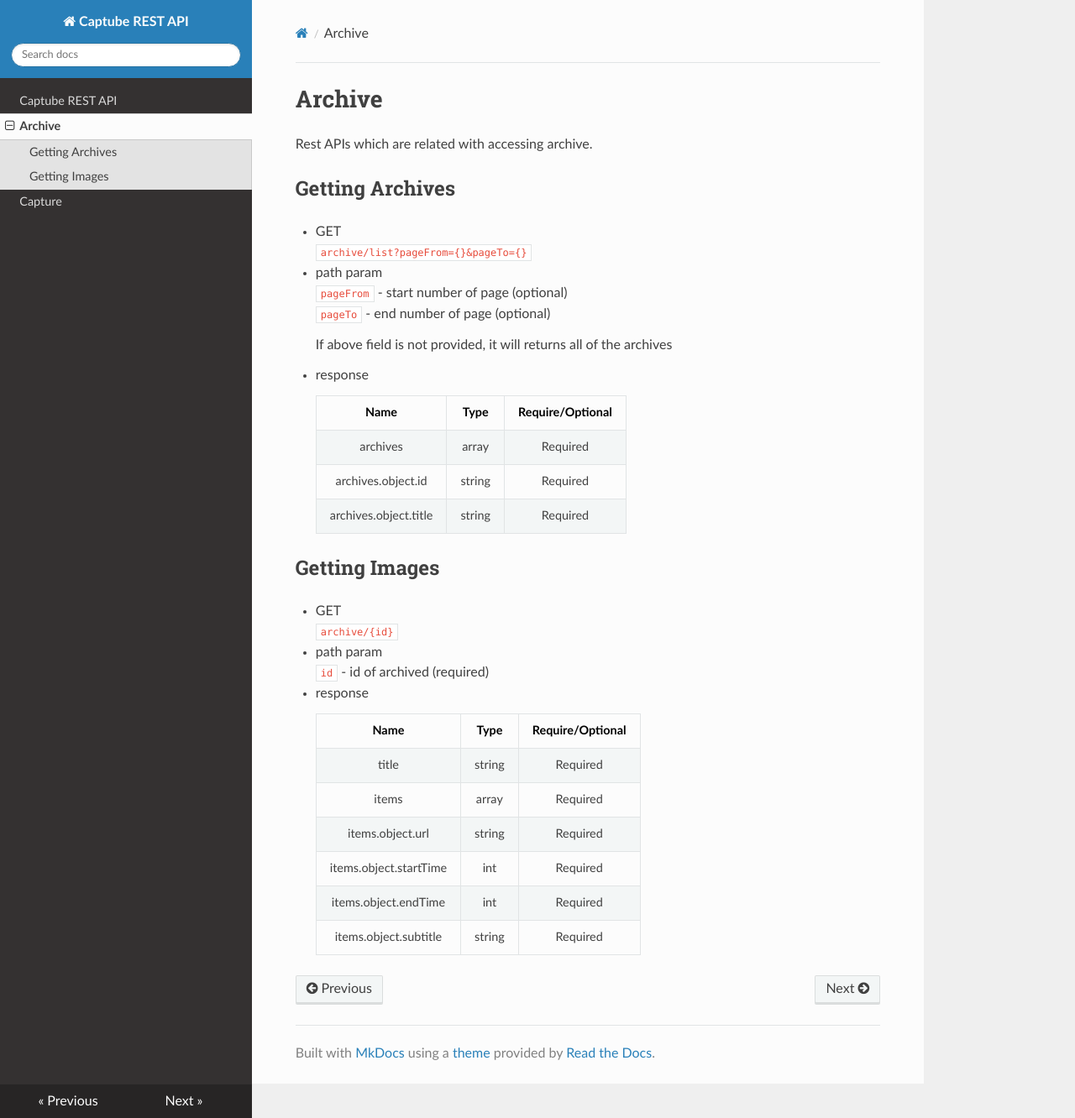
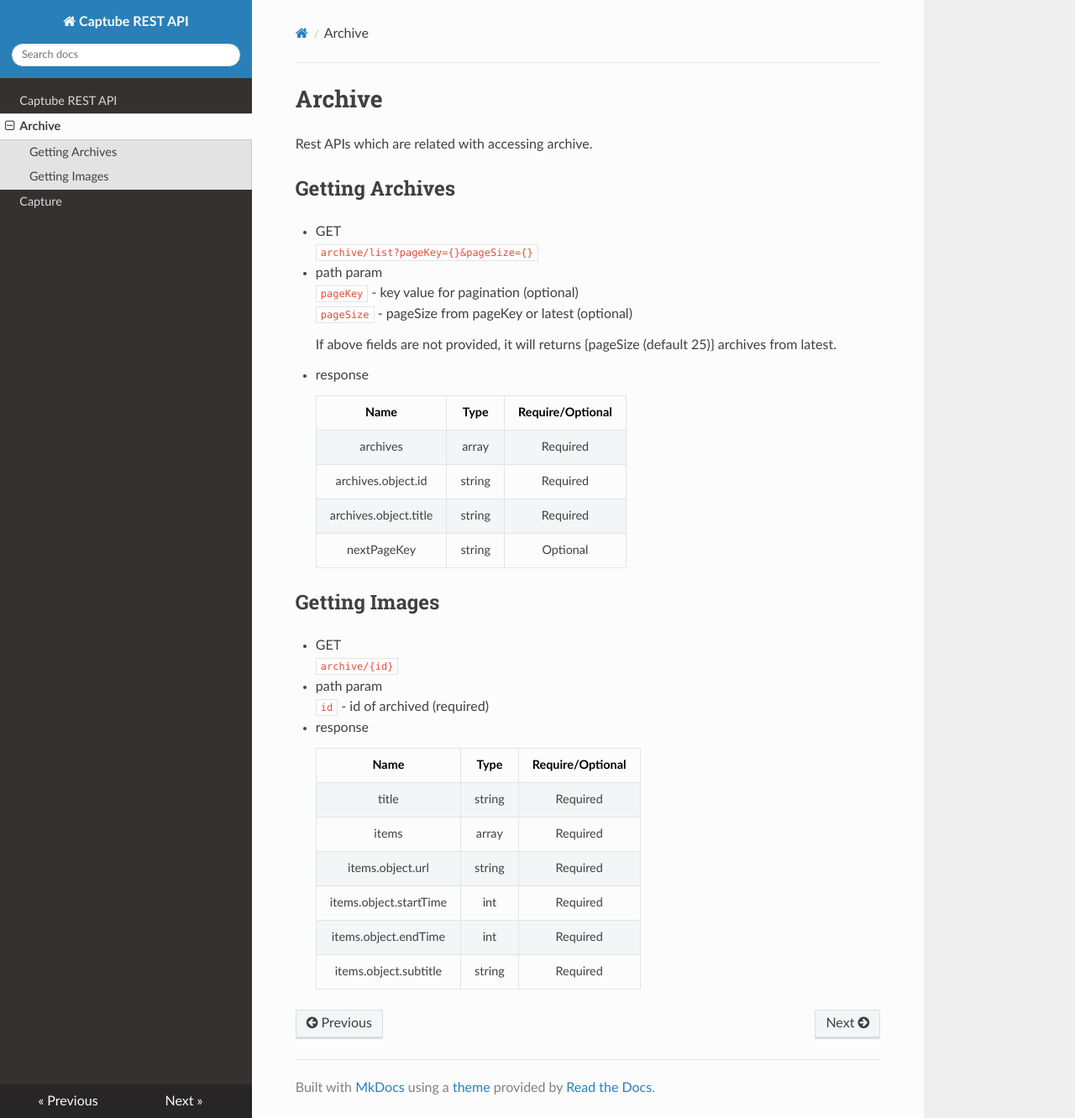
Before and after one commit to captube/docs, an MkDocs documentation site: the page built from docs/archive.md, in a window 1280 px wide and 1332 px high. Shown: the whole window at 84% size. Built offline with MkDocs 1.6.1, drawn with Linux system fonts in a browser that asks for light colours; nearby versions of some CDN libraries.

Commit message:
Forth Commit

```diff
--- a/docs/archive.md
+++ b/docs/archive.md
@@ -4,13 +4,13 @@
 
 ## Getting Archives
 * GET <br>
-`archive/list?pageFrom={}&pageTo={}`
+`archive/list?pageKey={}&pageSize={}`
 
 * path param <br>
-`pageFrom` - start number of page (optional) <br>
-`pageTo` - end number of page (optional) <br>
+`pageKey` - key value for pagination  (optional) <br>
+`pageSize` - pageSize from pageKey or latest (optional) <br>
 
-    If above field is not provided, it will returns all of the archives
+    If above fields are not provided, it will returns {pageSize (default 25)} archives from latest.
 
 * response
 
@@ -19,6 +19,7 @@
     archives|array|Required
     archives.object.id|string|Required
     archives.object.title|string|Required
+    nextPageKey|string|Optional
 
 ## Getting Images
 * GET <br>
```
